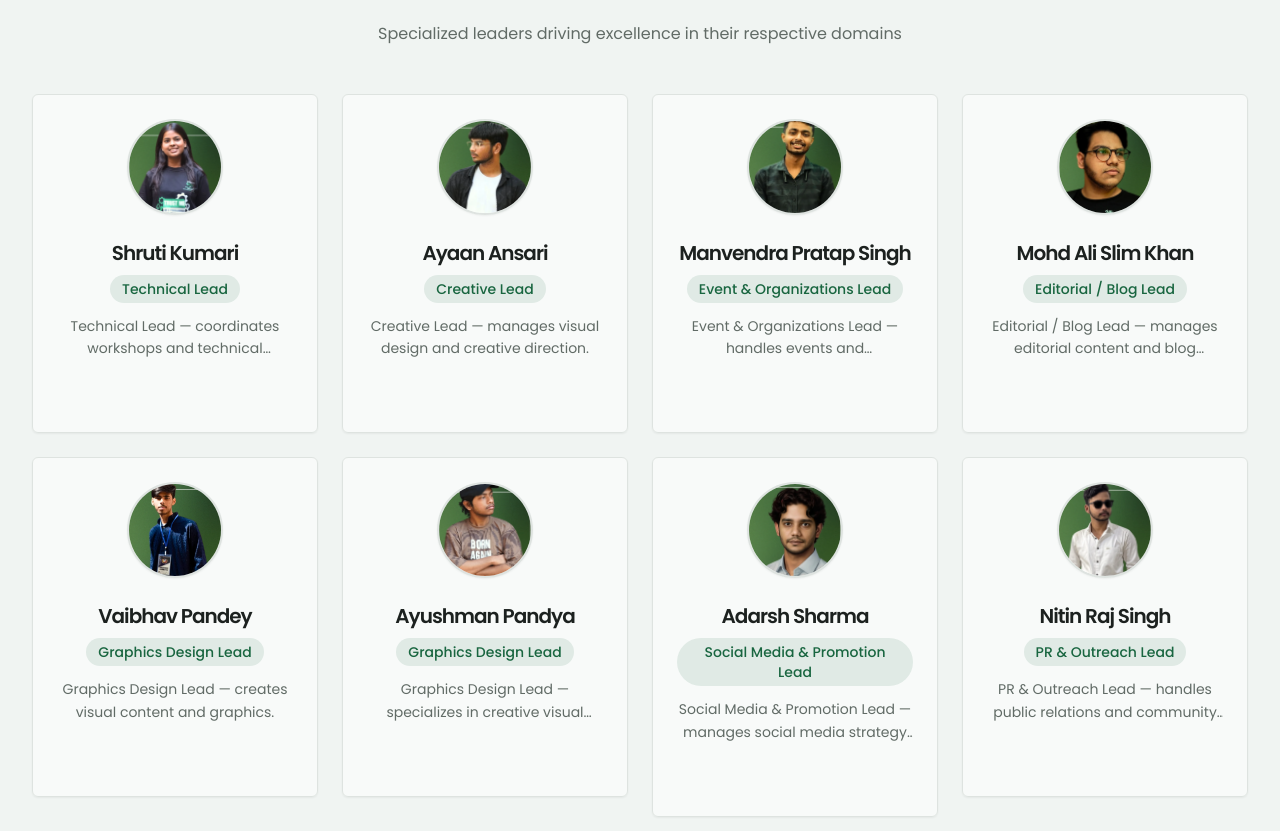
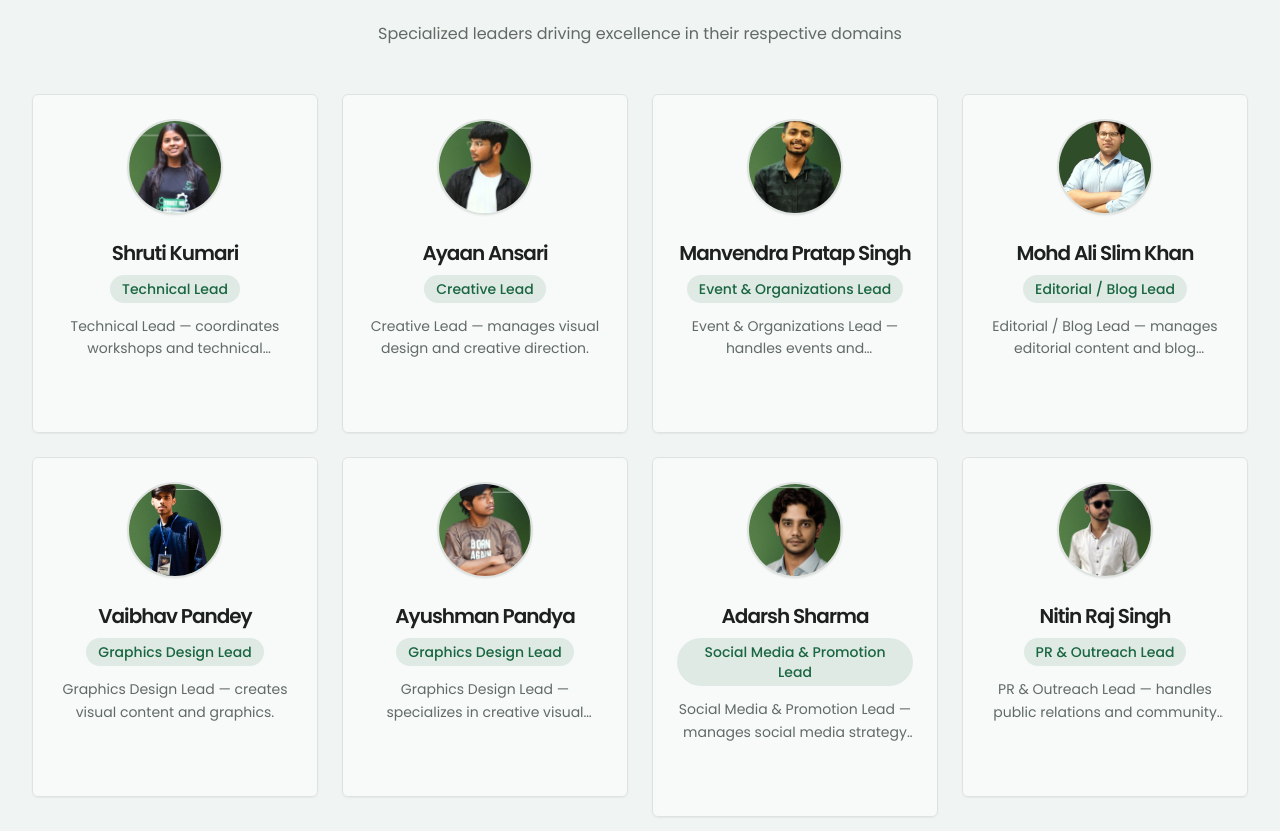
Before and after one commit to shruti-collab/GFG_lead_2025-2026, a Next.js app: page / in a window 1280 px wide. Shown: the part 1702-2533 px from the top of the page. Built offline with nearby package versions, Linux system fonts and the light colour scheme.

Commit message:
Add team member image and finalize team data updates

```diff
--- a/data/team.ts
+++ b/data/team.ts
@@ -64,7 +64,7 @@ export const TEAM: Member[] = [
     name: 'Mohd Ali Slim Khan',
     role: 'Editorial / Blog Lead',
     bio: 'Editorial / Blog Lead — manages editorial content and blog publications.',
-    img: '/team/mohd-ali.png',
+    img: '/team/ali.png',
     socials: { linkedin: '#' }
   },
   {
```
Also changed, not shown: public/team/ali.png (added).
